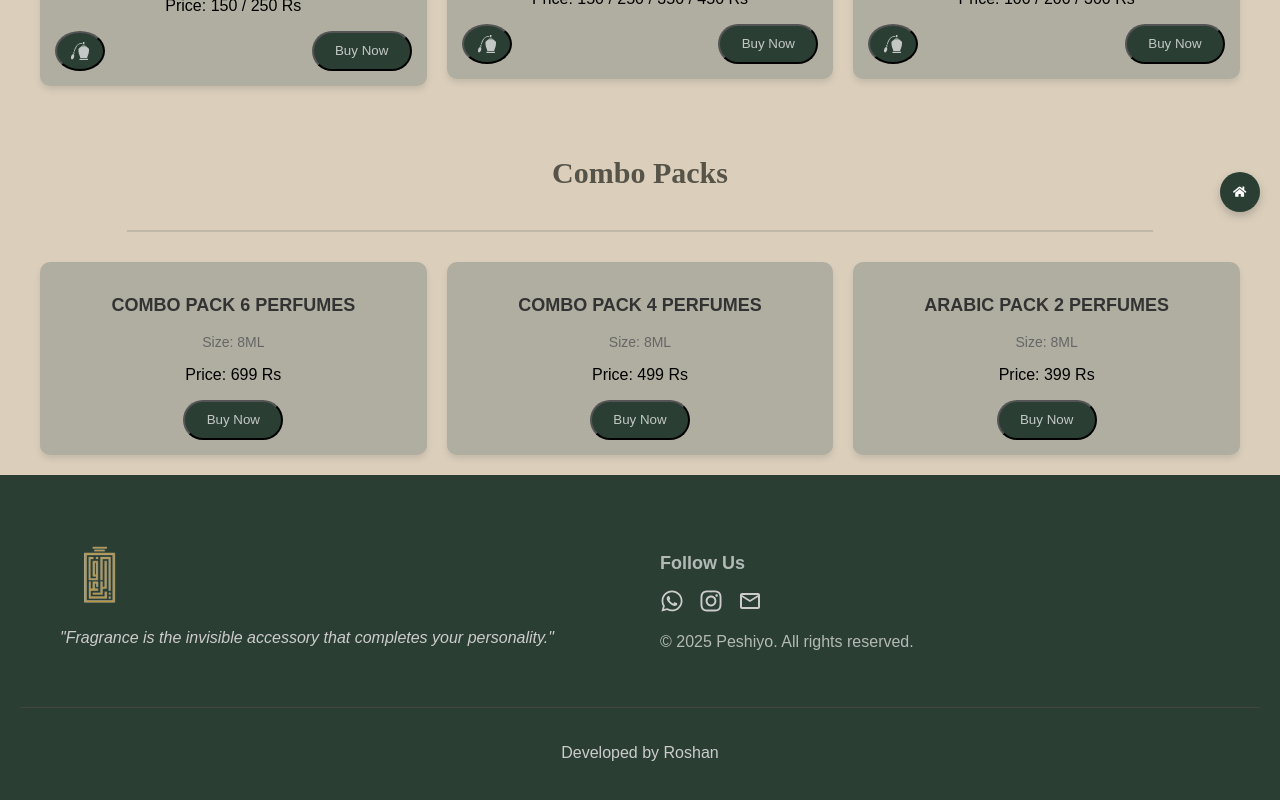
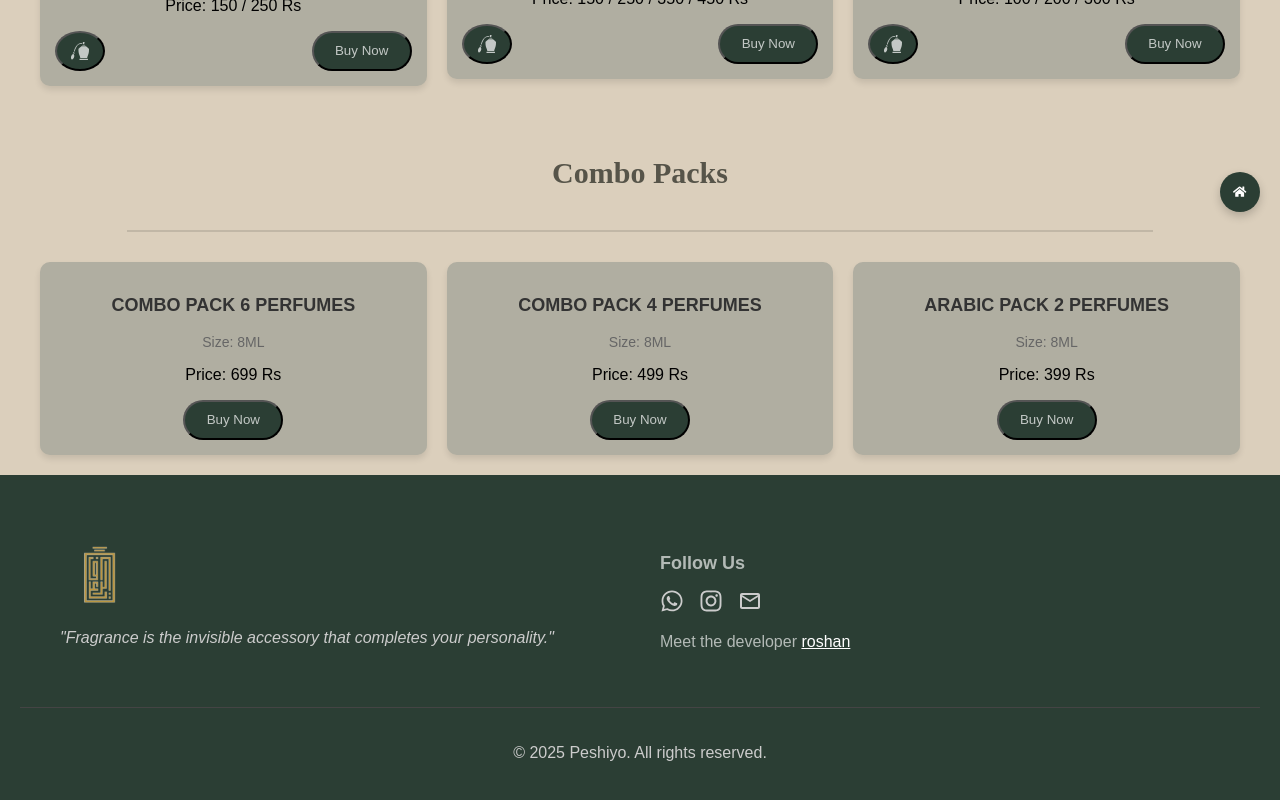
Before and after one commit to mhdroshanvp/Peshiyo-Perfumes, a React (Vite) app: page /shop in a window 1280 px wide. Shown: the part 568-1368 px from the top of the page. Built offline with nearby package versions, Linux system fonts and the light colour scheme.

Commit message:
updated the footer copyright section with the meet developer option

```diff
--- a/src/Components/HomeComponents/Footer/Footer.jsx
+++ b/src/Components/HomeComponents/Footer/Footer.jsx
@@ -44,13 +44,16 @@ function Footer() {
               <MdOutlineEmail className='social-icon' />
             </a>
           </div>
-          <p className='copyright'>&copy; {new Date().getFullYear()} Peshiyo. All rights reserved.</p>
+          <p className='copyright'>Meet the developer <a style={{color:'white'}} href="https://roshanvp.vercel.app/" target="_blank" rel="noopener noreferrer">roshan</a></p>
         </div>
       </div>
 
+
+
       <div className='developer-credit'>
         <p>
-          Developed by <a href="https://roshanvp.vercel.app/" target="_blank" rel="noopener noreferrer">Roshan</a>
+          {/* Developed by <a href="https://roshanvp.vercel.app/" target="_blank" rel="noopener noreferrer">Roshan</a> */}
+          <p>&copy; 2025 Peshiyo. All rights reserved.</p>
         </p>
       </div>
 
```
Also changed, not shown: src/Components/HomeComponents/Footer/Footer.css (line endings or trailing spaces).
